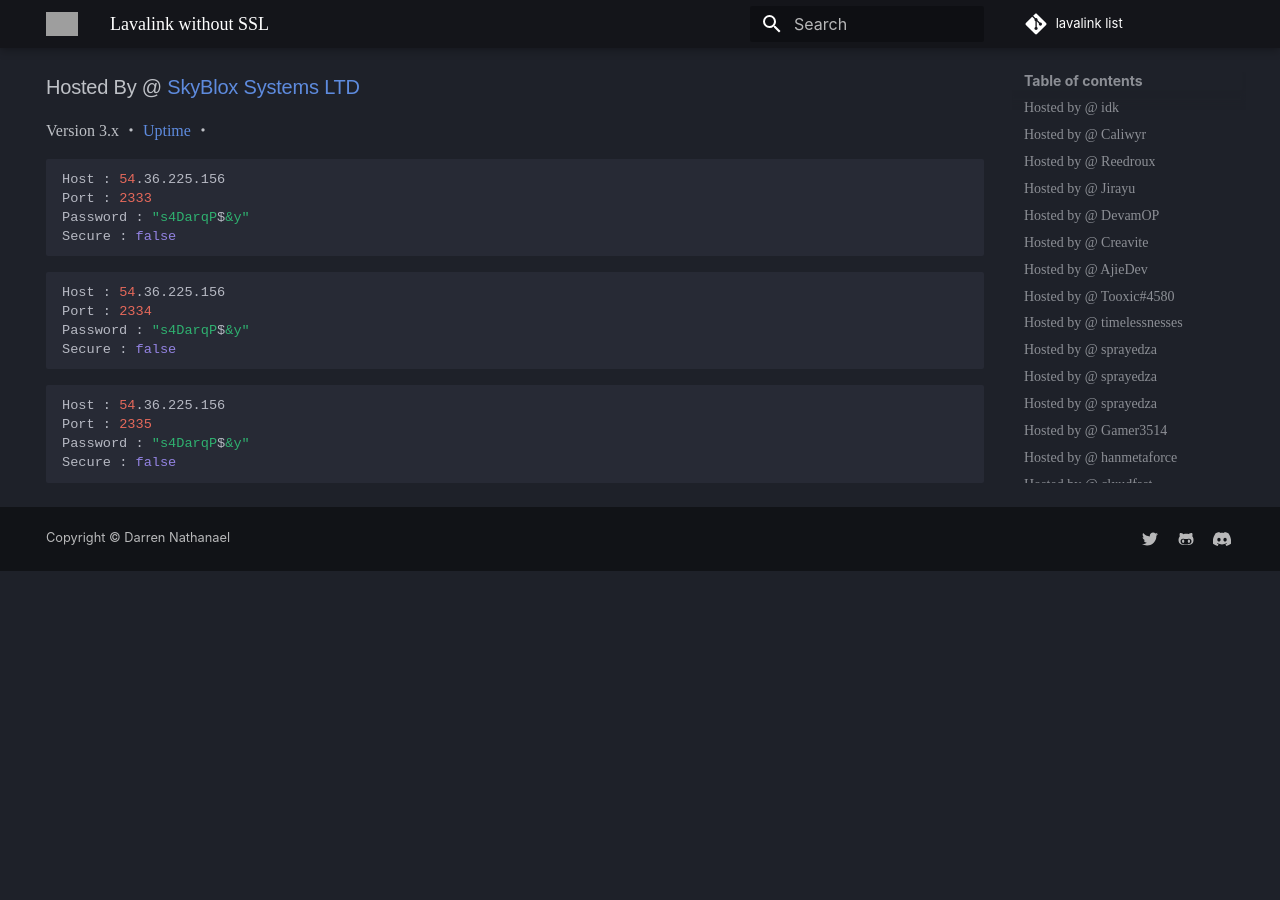
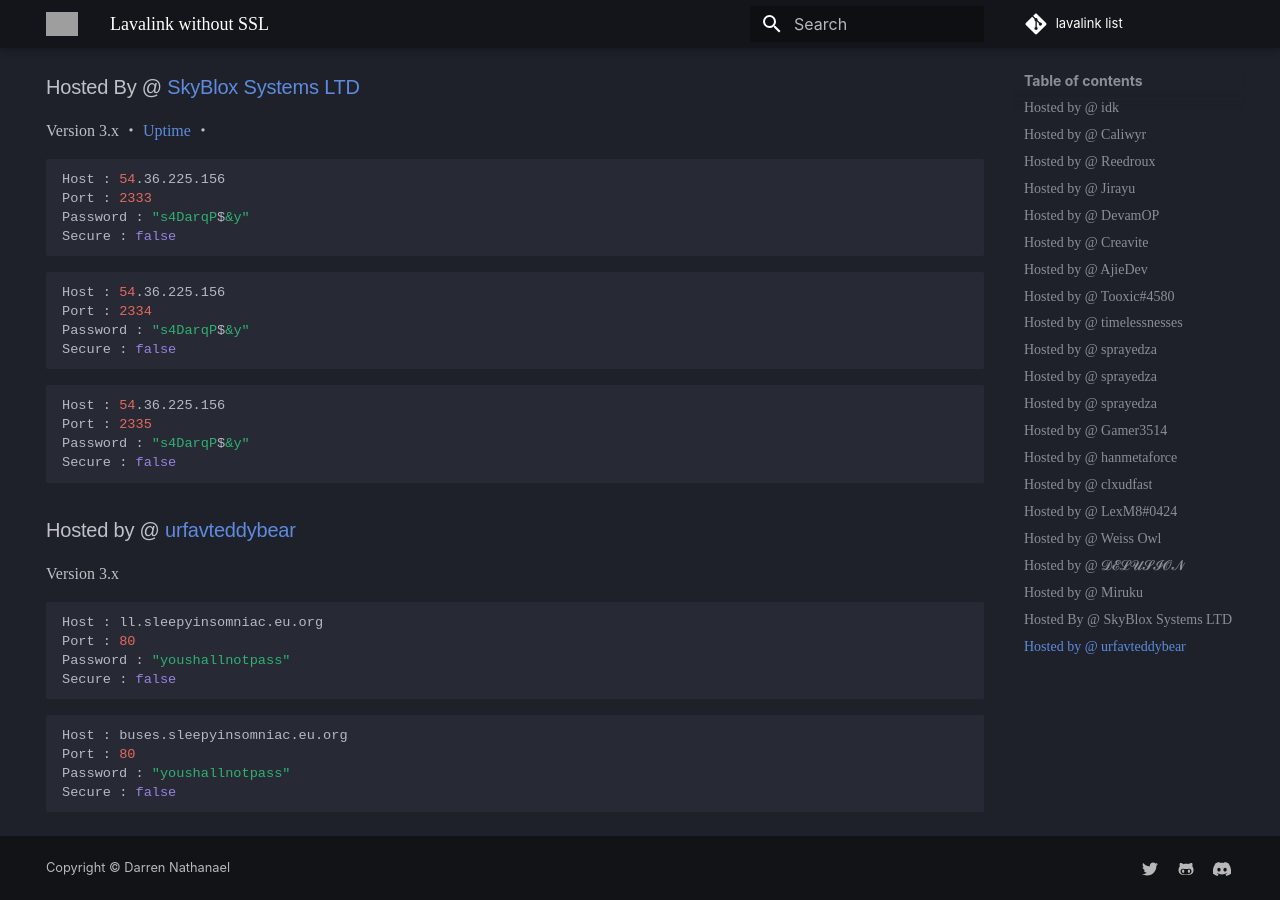
Before and after one commit to DarrenOfficial/lavalink-list, an MkDocs documentation site: the page built from docs/NoSSL/lavalink-without-ssl.md, in a window 1280 px wide and 900 px high, scrolled down 5279 px. Built offline with MkDocs 1.6.1 and Material for MkDocs 9.7.7, drawn with Linux system fonts in a browser that asks for light colours; some web fonts are replaced; comment, search, counter and statistics services are not loaded; a style sheet for code colours, icons or effects is not loaded; before the commit the page ends 5850 px from its top, so only the background shows below that; grey boxes are pictures that could not be loaded.

Commit message:
Update lavalink-without-ssl.md

````diff
--- a/docs/NoSSL/lavalink-without-ssl.md
+++ b/docs/NoSSL/lavalink-without-ssl.md
@@ -253,3 +253,18 @@ Port : 2335
 Password : "s4DarqP$&y"
 Secure : false
 ```
+
+### Hosted by @ [urfavteddybear](https://github.com/urfavteddybear/)
+Version 3.x
+```bash
+Host : ll.sleepyinsomniac.eu.org
+Port : 80
+Password : "youshallnotpass"
+Secure : false
+```
+```bash
+Host : buses.sleepyinsomniac.eu.org
+Port : 80
+Password : "youshallnotpass"
+Secure : false
+```
````
